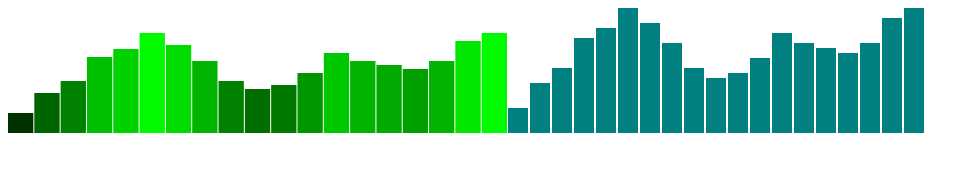
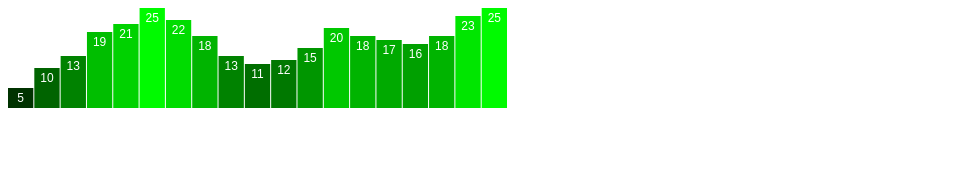
Before and after one commit to Josh-Addington/D3-Intro, a plain HTML site: page index.html in a window 1280 px wide. Shown: the whole page, without its empty margins (0-979 px from the left). Drawn offline with Linux system fonts and the light colour scheme.

Commit message:
finish bar graph

```diff
--- a/index.html
+++ b/index.html
@@ -7,22 +7,6 @@
 	<link rel="stylesheet" type="text/css" href="style.css">
 </head>
 <body>
-<!--
-<svg width='500' height='50'>
-	<rect x='0' y='0' width='30' height='30' fill='purple'/>
-	<rect x='20' y='5' width='30' height='30' fill='blue'/>
-	<rect x='40' y='10' width='30' height='30' fill='green'/>
-	<rect x='60' y='15' width='30' height='30' fill='yellow'/>
-	<rect x='80' y='20' width='30' height='30' fill='red'/>
-	<circle cx='150' cy='25' r='20'
-		fill='rgba(68, 0, 128, 0.55)'
-		stroke='rgba(0, 255, 0, 0.25)'
-		stroke-width='10' opacity='1'/>
-
-	<circle cx='200' cy='25' r='20'
-		fill='yellow' stroke='red'
-		stroke-width='10' opacity='0.3'/>
-</svg> -->
 	<script type="text/javascript">
 		var w = 500;
 		var h = 100;
@@ -53,6 +37,25 @@
 			.attr('height', function(d){
 				return d * 4;
 			});
+
+		svg.selectAll("text")
+			.data(dataset)
+			.enter()
+			.append("text")
+			.text(function(d){
+				return d;
+			})
+			.attr('x', function(d, i){
+				return i * (w / dataset.length) + (w / dataset.length - barPadding) / 2;
+			})
+			.attr('y', function(d){
+				return h - (d * 4 - 14);
+			})
+			.attr('font-family', 'sans-serif')
+			.attr('font-size', '12px')
+			.attr('fill', 'white')
+			.attr('text-anchor', 'middle');
+
 		/*for (var i = 0; i < 25; i++) {
 			var newNumber = Math.random() * 30;
 			dataset.push(newNumber);
@@ -80,7 +83,7 @@
 				.attr('stroke-width', function(d){
 					return d/2;
 				});
-*/
+
 		d3.select('body').selectAll('div')
 			.data(dataset)
 			.enter()
@@ -91,7 +94,7 @@
 				return barHeight + 'px';
 			})
 			.style('margin-right', '2px');
-
+*/
 	</script>
 </body>
 </html>
```
